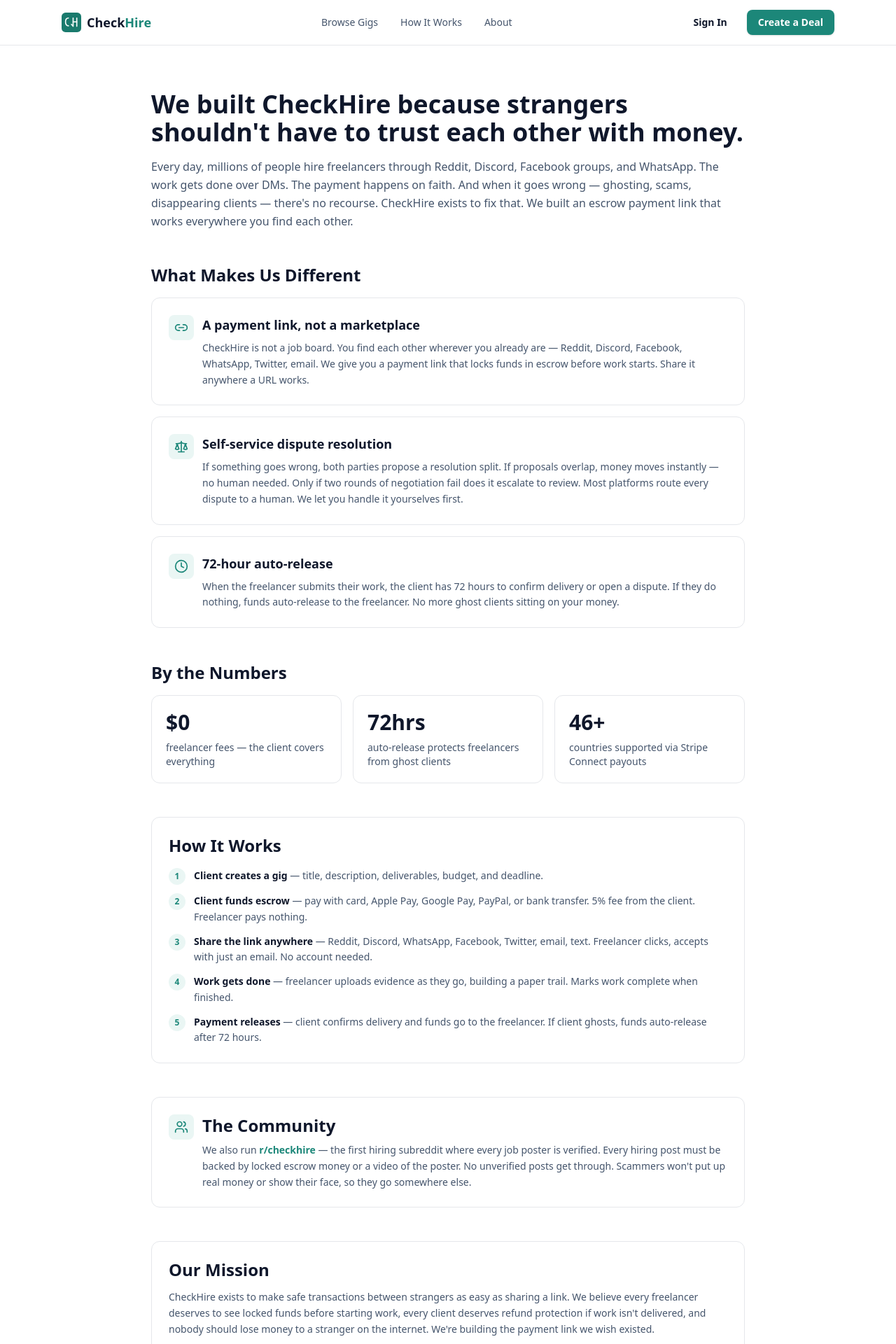
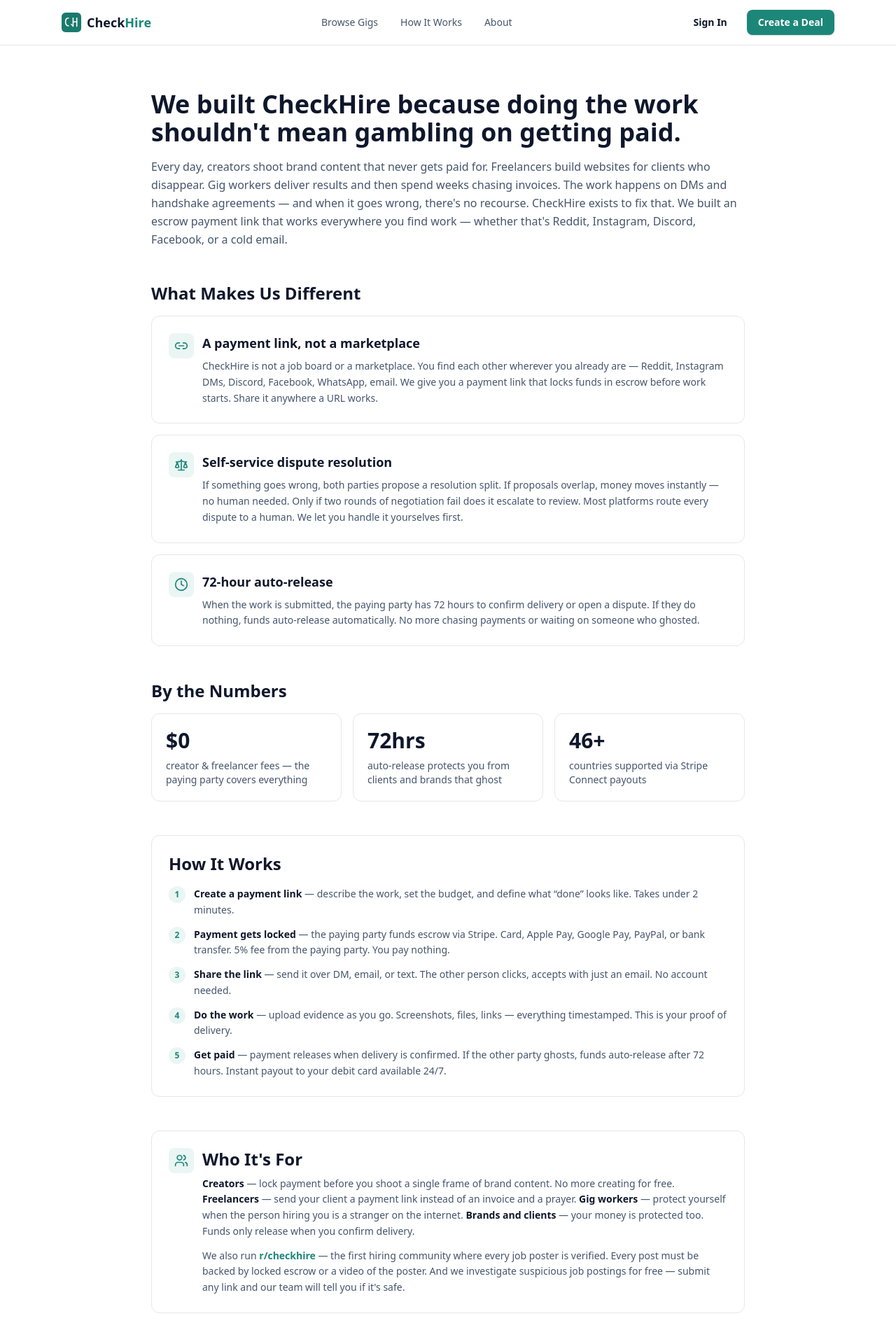
Before and after one commit to gracebotly/checkhire-app, a Next.js app: page /about in a window 1280 px wide. Shown: the top 1920 px of the page at 70% size. Built offline with nearby package versions, Linux system fonts and the light colour scheme; no server answers.

Commit message:
Broaden About page copy for creators and gig workers

```diff
--- a/src/app/about/about-content.tsx
+++ b/src/app/about/about-content.tsx
@@ -16,7 +16,7 @@
   {
     title: "A payment link, not a marketplace",
     description:
-      "CheckHire is not a job board. You find each other wherever you already are — Reddit, Discord, Facebook, WhatsApp, Twitter, email. We give you a payment link that locks funds in escrow before work starts. Share it anywhere a URL works.",
+      "CheckHire is not a job board or a marketplace. You find each other wherever you already are — Reddit, Instagram DMs, Discord, Facebook, WhatsApp, email. We give you a payment link that locks funds in escrow before work starts. Share it anywhere a URL works.",
     icon: Link2,
   },
   {
@@ -28,7 +28,7 @@
   {
     title: "72-hour auto-release",
     description:
-      "When the freelancer submits their work, the client has 72 hours to confirm delivery or open a dispute. If they do nothing, funds auto-release to the freelancer. No more ghost clients sitting on your money.",
+      "When the work is submitted, the paying party has 72 hours to confirm delivery or open a dispute. If they do nothing, funds auto-release automatically. No more chasing payments or waiting on someone who ghosted.",
     icon: Clock,
   },
 ] as const;
@@ -36,11 +36,11 @@
 const stats = [
   {
     value: "$0",
-    label: "freelancer fees — the client covers everything",
+    label: "creator & freelancer fees — the paying party covers everything",
   },
   {
     value: "72hrs",
-    label: "auto-release protects freelancers from ghost clients",
+    label: "auto-release protects you from clients and brands that ghost",
   },
   {
     value: "46+",
@@ -58,16 +58,17 @@
         transition={{ duration: 0.25, ease: "easeOut" }}
       >
         <h1 className="font-display text-3xl font-bold text-slate-900 md:text-4xl">
-          We built CheckHire because strangers shouldn&apos;t have to trust each
-          other with money.
+          We built CheckHire because doing the work shouldn&apos;t mean
+          gambling on getting paid.
         </h1>
         <p className="mt-4 text-base leading-relaxed text-slate-600">
-          Every day, millions of people hire freelancers through Reddit, Discord,
-          Facebook groups, and WhatsApp. The work gets done over DMs. The payment
-          happens on faith. And when it goes wrong — ghosting, scams,
-          disappearing clients — there&apos;s no recourse. CheckHire exists to
-          fix that. We built an escrow payment link that works everywhere you
-          find each other.
+          Every day, creators shoot brand content that never gets paid for.
+          Freelancers build websites for clients who disappear. Gig workers
+          deliver results and then spend weeks chasing invoices. The work
+          happens on DMs and handshake agreements — and when it goes wrong,
+          there&apos;s no recourse. CheckHire exists to fix that. We built an
+          escrow payment link that works everywhere you find work — whether
+          that&apos;s Reddit, Instagram, Discord, Facebook, or a cold email.
         </p>
       </motion.section>
 
@@ -163,8 +164,9 @@
               1
             </span>
             <span>
-              <strong className="text-slate-900">Client creates a gig</strong>{" "}
-              — title, description, deliverables, budget, and deadline.
+              <strong className="text-slate-900">Create a payment link</strong>{" "}
+              — describe the work, set the budget, and define what &ldquo;done&rdquo;
+              looks like. Takes under 2 minutes.
             </span>
           </li>
           <li className="flex gap-3">
@@ -172,9 +174,10 @@
               2
             </span>
             <span>
-              <strong className="text-slate-900">Client funds escrow</strong>{" "}
-              — pay with card, Apple Pay, Google Pay, PayPal, or bank transfer.
-              5% fee from the client. Freelancer pays nothing.
+              <strong className="text-slate-900">Payment gets locked</strong>{" "}
+              — the paying party funds escrow via Stripe. Card, Apple Pay, Google
+              Pay, PayPal, or bank transfer. 5% fee from the paying party. You
+              pay nothing.
             </span>
           </li>
           <li className="flex gap-3">
@@ -182,9 +185,9 @@
               3
             </span>
             <span>
-              <strong className="text-slate-900">Share the link anywhere</strong>{" "}
-              — Reddit, Discord, WhatsApp, Facebook, Twitter, email, text.
-              Freelancer clicks, accepts with just an email. No account needed.
+              <strong className="text-slate-900">Share the link</strong>{" "}
+              — send it over DM, email, or text. The other person clicks, accepts
+              with just an email. No account needed.
             </span>
           </li>
           <li className="flex gap-3">
@@ -192,9 +195,9 @@
               4
             </span>
             <span>
-              <strong className="text-slate-900">Work gets done</strong>{" "}
-              — freelancer uploads evidence as they go, building a paper trail.
-              Marks work complete when finished.
+              <strong className="text-slate-900">Do the work</strong>{" "}
+              — upload evidence as you go. Screenshots, files, links — everything
+              timestamped. This is your proof of delivery.
             </span>
           </li>
           <li className="flex gap-3">
@@ -202,15 +205,16 @@
               5
             </span>
             <span>
-              <strong className="text-slate-900">Payment releases</strong>{" "}
-              — client confirms delivery and funds go to the freelancer. If client
-              ghosts, funds auto-release after 72 hours.
+              <strong className="text-slate-900">Get paid</strong>{" "}
+              — payment releases when delivery is confirmed. If the other party
+              ghosts, funds auto-release after 72 hours. Instant payout to your
+              debit card available 24/7.
             </span>
           </li>
         </ol>
       </motion.section>
 
-      {/* Community */}
+      {/* Who It's For */}
       <motion.section
         initial={{ opacity: 0, y: 8 }}
         animate={{ opacity: 1, y: 0 }}
@@ -223,9 +227,21 @@
           </div>
           <div>
             <h2 className="font-display text-2xl font-semibold text-slate-900">
-              The Community
+              Who It&apos;s For
             </h2>
             <p className="mt-2 text-sm leading-relaxed text-slate-600">
+              <strong className="text-slate-900">Creators</strong> — lock
+              payment before you shoot a single frame of brand content. No more
+              creating for free.{" "}
+              <strong className="text-slate-900">Freelancers</strong> — send
+              your client a payment link instead of an invoice and a prayer.{" "}
+              <strong className="text-slate-900">Gig workers</strong> — protect
+              yourself when the person hiring you is a stranger on the internet.{" "}
+              <strong className="text-slate-900">Brands and clients</strong> —
+              your money is protected too. Funds only release when you confirm
+              delivery.
+            </p>
+            <p className="mt-3 text-sm leading-relaxed text-slate-600">
               We also run{" "}
               <a
                 href="https://reddit.com/r/checkhire"
@@ -235,11 +251,10 @@
               >
                 r/checkhire
               </a>{" "}
-              — the first hiring subreddit where every job poster is verified.
-              Every hiring post must be backed by locked escrow money or a video
-              of the poster. No unverified posts get through. Scammers
-              won&apos;t put up real money or show their face, so they go
-              somewhere else.
+              — the first hiring community where every job poster is verified.
+              Every post must be backed by locked escrow or a video of the
+              poster. And we investigate suspicious job postings for free — submit
+              any link and our team will tell you if it&apos;s safe.
             </p>
           </div>
         </div>
@@ -257,10 +272,12 @@
         </h2>
         <p className="mt-3 text-sm leading-relaxed text-slate-600">
           CheckHire exists to make safe transactions between strangers as easy
-          as sharing a link. We believe every freelancer deserves to see locked
-          funds before starting work, every client deserves refund protection if
-          work isn&apos;t delivered, and nobody should lose money to a stranger
-          on the internet. We&apos;re building the payment link we wish existed.
+          as sharing a link. We believe every creator deserves to see locked
+          funds before producing content, every freelancer deserves payment
+          protection before starting work, and every client deserves a refund
+          if work isn&apos;t delivered. Nobody should lose money to a stranger
+          on the internet. We&apos;re building the payment infrastructure we
+          wish existed when we needed it.
         </p>
         <div className="mt-4">
           <Link
--- a/src/app/about/page.tsx
+++ b/src/app/about/page.tsx
@@ -6,7 +6,7 @@
 export const metadata: Metadata = {
   title: "About — CheckHire",
   description:
-    "CheckHire is the escrow payment link for gig work. Learn how we protect freelancers and clients from scams in online communities.",
+    "CheckHire is the escrow payment link for creators, freelancers, and gig workers. Lock payment before work starts. Keep 100% of what you earn.",
 };
 
 export default function AboutPage() {
```
